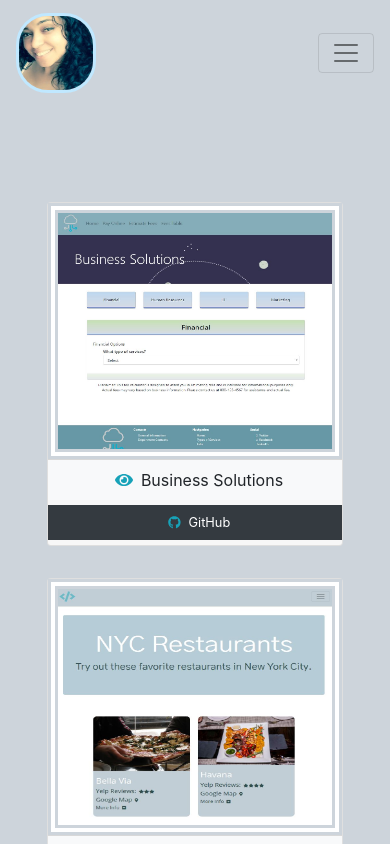
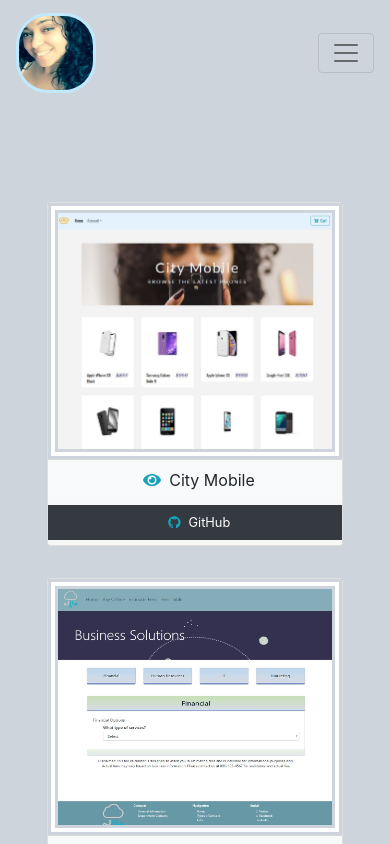
Before and after one commit to Yglez/yglezPortfolio, a React (Create React App) app: page /work in a window 390 px wide. Shown: the top 844 px of the page. Built offline with nearby package versions, Linux system fonts and the light colour scheme.

Commit message:
added citymobile sites

```diff
--- a/src/components/dataApi/workData.js
+++ b/src/components/dataApi/workData.js
@@ -1,27 +1,34 @@
 const workData = [
   {
     id: 1,
+    projectName: "City Mobile",
+    projectSite: "https://yglez-citymobile.herokuapp.com/",
+    img: "./img/cityMobile.JPG",
+    githubLink: "https://github.com/Yglez/store"
+  },
+  {
+    id: 2,
     projectName: "Business Solutions",
     projectSite: "https://yglez-businesssolutions.netlify.com",
     img: "./img/businessSolutions.JPG",
     githubLink: "https://github.com/Yglez/deecalcestimate"
   },
   {
-    id: 2,
+    id: 3,
     projectName: "NYC Restaurants",
     projectSite: "https://yglez-nycrestaurants.netlify.com",
     img: "./img/restaurantsNYC.JPG",
     githubLink: "https://github.com/Yglez/reactPj"
   },
   {
-    id: 3,
+    id: 4,
     projectName: "Recipe Box",
     projectSite: "https://yglez-recipebox.netlify.com",
     img: "./img/recipes.JPG",
     githubLink: "https://github.com/Yglez/recipesApp"
   },
   {
-    id: 4,
+    id: 5,
     projectName: "HacktoberFest Contribution",
     projectSite:
       "https://zero-to-mastery.github.io/Halloween-Hacktoberfest/index.html",
@@ -29,14 +36,14 @@ const workData = [
     githubLink: "https://github.com/Yglez/Halloween-Hacktoberfest"
   },
   {
-    id: 5,
+    id: 6,
     projectName: "Movie Search",
     projectSite: "https://yglez-nycrestaurants.netlify.com/movies",
     img: "./img/kidsMovies.JPG",
     githubLink: "https://github.com/Yglez/reactPj"
   },
   {
-    id: 6,
+    id: 7,
     projectName: "To do App",
     projectSite: "https://yglez-nycrestaurants.netlify.com/todo",
     img: "./img/toDo.JPG",
```
Also changed, not shown: public/img/cityMobile.JPG (added).
